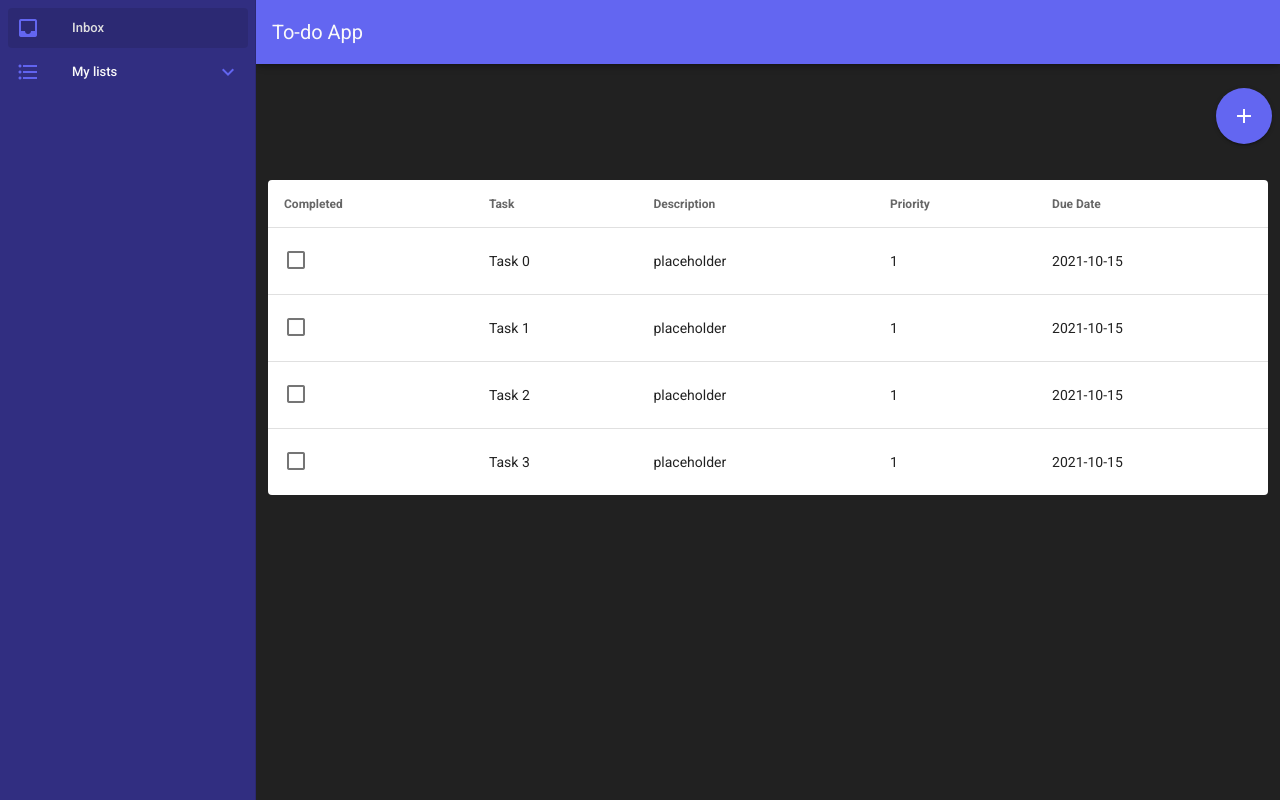
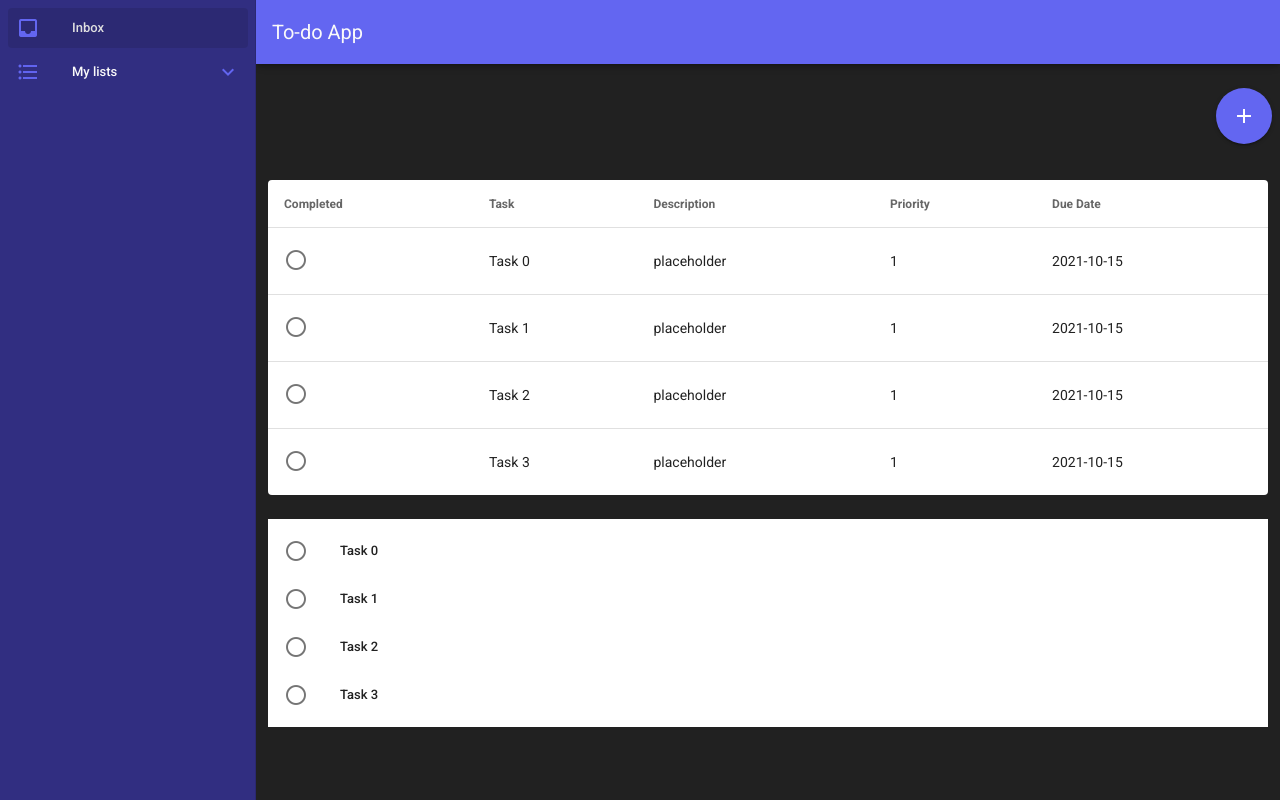
Before and after one commit to aymeric35/to-do-app, a Vue app: page / in a window 1280 px wide. Built offline with nearby package versions, Linux system fonts and the light colour scheme.

Commit message:
Add mapState computed property and start the redesign of Inbox view

```diff
--- a/src/views/Inbox.vue
+++ b/src/views/Inbox.vue
@@ -127,6 +127,9 @@
             <tr v-for="(item, index) in tasks" :key="item.uuid">
               <td>
                 <v-checkbox
+                  off-icon="mdi-checkbox-blank-circle-outline"
+                  on-icon="mdi-checkbox-marked-circle-outline"
+                  class="tasks__checkbox"
                   v-model="item.completed"
                   @click="checkTaskCompletion(item, index)"
                 ></v-checkbox>
@@ -148,12 +151,34 @@
         </template>
       </v-simple-table>
     </v-container>
+    <template>
+      <v-container>
+        <v-list dense>
+          <v-list-item-group>
+            <v-list-item  v-for="(item, index) in tasks" :key="item.uuid">
+              <v-list-item-action>
+                <v-checkbox
+                  off-icon="mdi-checkbox-blank-circle-outline"
+                  on-icon="mdi-checkbox-marked-circle-outline"
+                  class="tasks__checkbox"
+                  v-model="item.completed"
+                  @click="checkTaskCompletion(item, index)"
+                ></v-checkbox>
+              </v-list-item-action>
+              <v-list-item-content>
+                <v-list-item-title v-text="item.name"></v-list-item-title>
+              </v-list-item-content>
+            </v-list-item>
+          </v-list-item-group>
+        </v-list>
+      </v-container>
+    </template>
   </div>
 </template>
 
 <script>
 import { v4 as uuidv4 } from "uuid";
-import { mapState } from 'vuex';
+import { mapState } from "vuex";
 
 export default {
   data() {
@@ -189,7 +214,7 @@ export default {
     };
   },
   computed: {
-    ...mapState(['tasks'])
+    ...mapState(["tasks"]),
   },
   methods: {
     closeDialog() {
@@ -228,3 +253,9 @@ export default {
   },
 };
 </script>
+
+<style lang="scss">
+.tasks__checkbox {
+  width: fit-content;
+}
+</style>
```
